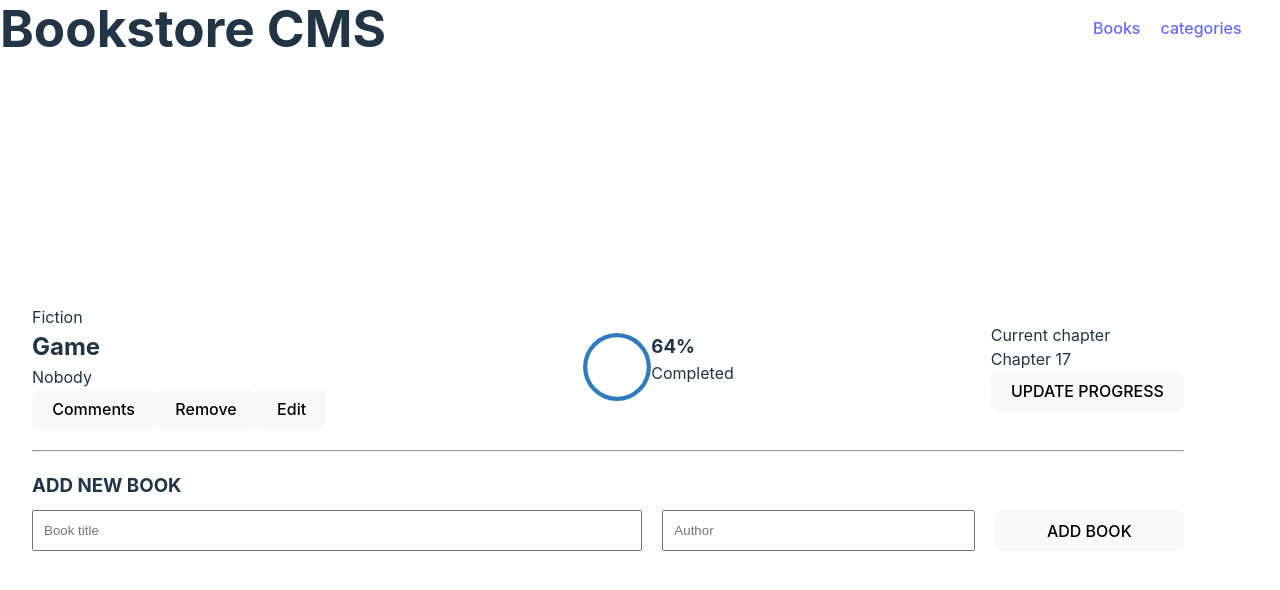
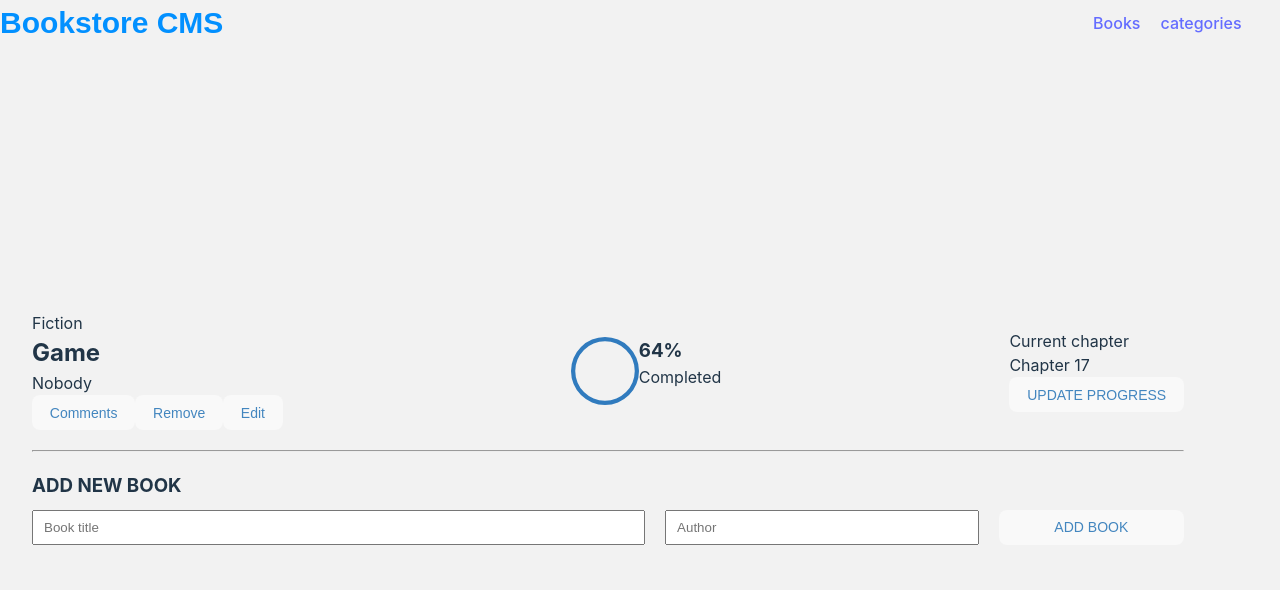
Before and after one commit to Luffytaro22/Bookstore, a React (Vite) app: page / in a window 1280 px wide. Shown: the top 590 px of the page. Built offline with nearby package versions, Linux system fonts and the light colour scheme; no server answers.

Commit message:
Modify general styles

```diff
--- a/src/index.css
+++ b/src/index.css
@@ -2,8 +2,6 @@
   font-family: Inter, system-ui, Avenir, Helvetica, Arial, sans-serif;
   line-height: 1.5;
   font-weight: 400;
-  color: rgba(255, 255, 255, 0.87);
-  background-color: #242424;
   font-synthesis: none;
   text-rendering: optimizeLegibility;
   -webkit-font-smoothing: antialiased;
@@ -27,23 +25,26 @@ body {
   place-items: center;
   min-width: 320px;
   min-height: 100vh;
+  background: rgba(0, 0, 0, 0.05);
 }
 
 h1 {
-  font-size: 3.2em;
-  line-height: 1.1;
+  font-family: Montserrat-Bold, sans-serif;
+  font-size: 1.875rem;
+  color: #0290ff;
 }
 
 button {
   border-radius: 8px;
   border: 1px solid transparent;
   padding: 0.6em 1.2em;
-  font-size: 1em;
+  font-size: 0.875rem;
   font-weight: 500;
-  font-family: inherit;
-  background-color: #1a1a1a;
+  font-family: RobotoSlab-Light, sans-serif;
+  background-color: transparent;
   cursor: pointer;
   transition: border-color 0.25s;
+  color: #4386bf;
 }
 
 button:hover {
```
